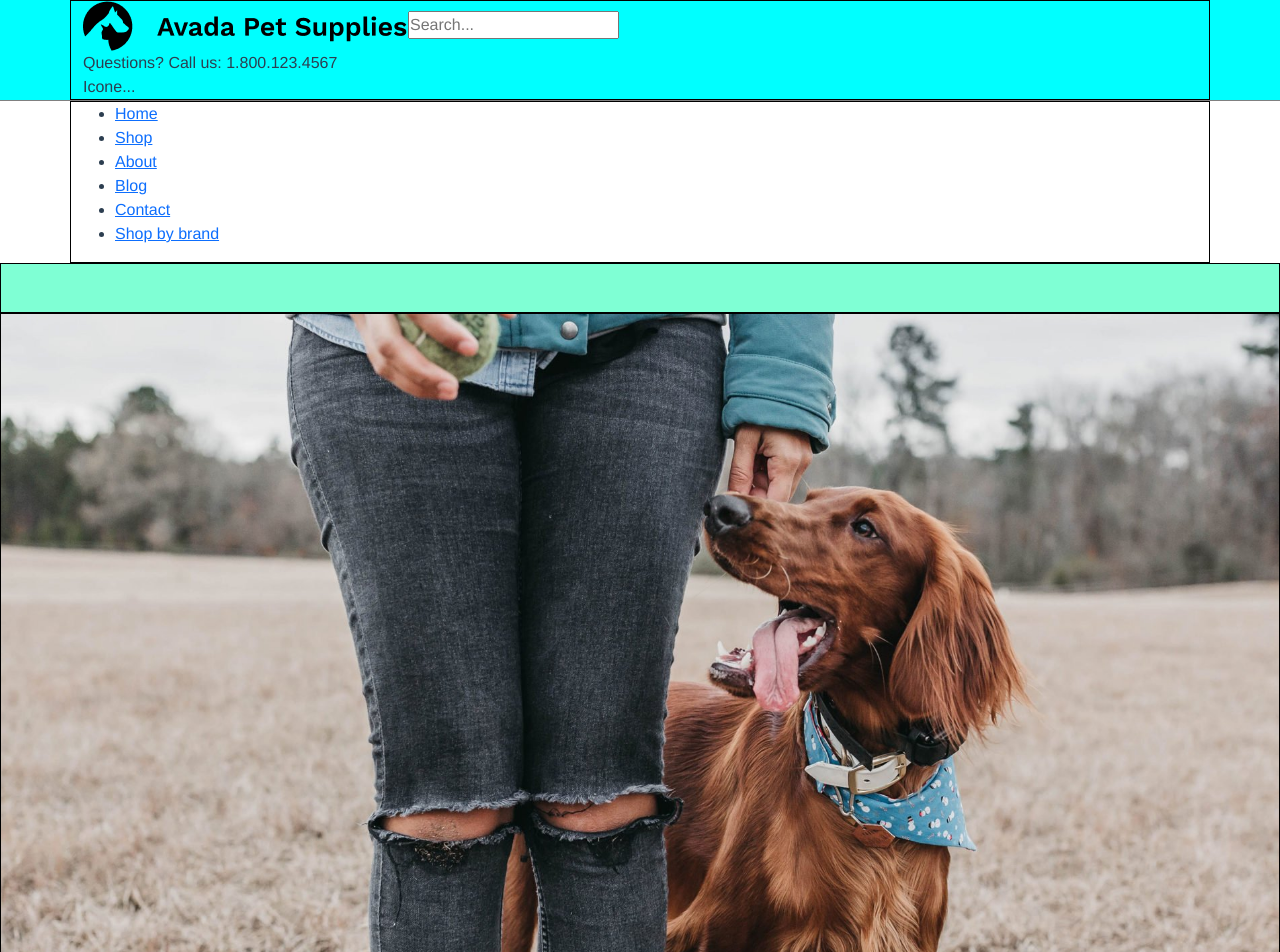
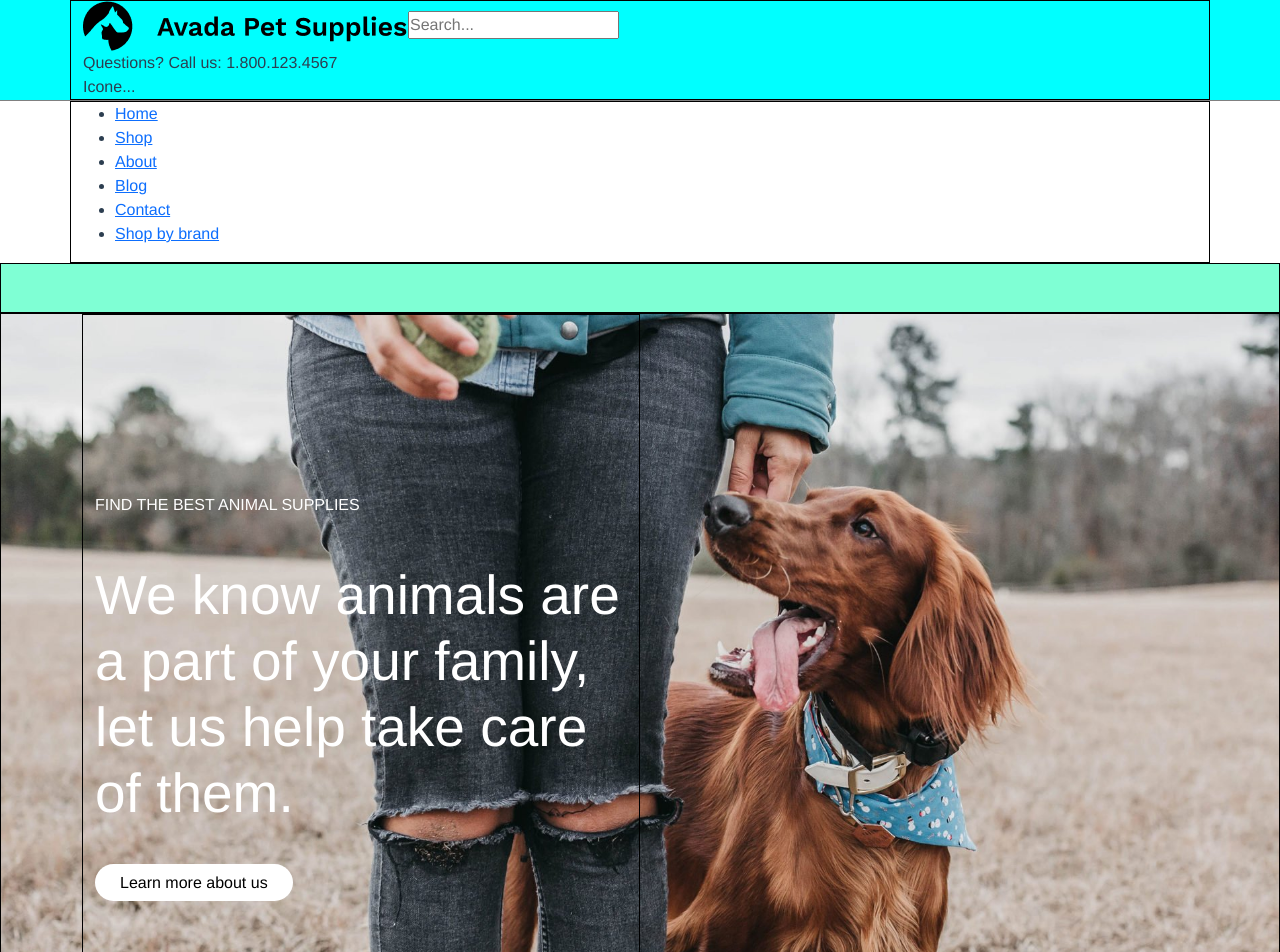
Before and after one commit to Vincedinardo21/proj-html-vuejs, a Vue app: page / in a window 1280 px wide. Shown: the top 952 px of the page. Built offline with nearby package versions, Linux system fonts and the light colour scheme; the HTML template or start-up script is replaced by a standard one.

Commit message:
Testo jumbotron

```diff
--- a/src/components/MyJumbotron.vue
+++ b/src/components/MyJumbotron.vue
@@ -3,7 +3,19 @@
         <div class="row">
             <div class="col-12 jumbo-up"></div>
             <!-- Image Background -->
-            <div class="col-12 jumbo-banner"></div>
+            <div class="col-12 jumbo-banner">
+                <div class="container">
+                    <div class="row">
+                        <div class="col-6 col-learn">
+                            <div>
+                                <span>FIND THE BEST ANIMAL SUPPLIES</span>
+                                <h2>We know animals are a part of your family, let us help take care of them.</h2>
+                                <div class="btn-learn"><a href="#">Learn more about us</a></div>
+                            </div>
+                        </div>
+                    </div>
+                </div>
+            </div>
             <div class="col-12"></div>
         </div>
     </div>
@@ -27,5 +39,34 @@ export default {
         background-repeat: no-repeat;
         background-size:cover;
         background-position: center;
+
+        .col-learn {
+            height: 760px;
+            display: flex;
+            align-items: center;
+
+            div {
+                color: white;
+
+                h2 {
+                    font-size: 55px;
+                    margin: 45px 0;
+                }
+            }
+        }
+        .btn-learn {
+            a {
+                background-color: white;
+                color: black;
+                text-decoration: none;
+                padding: 10px 25px;
+                border-radius: 40px;
+
+                &:hover {
+                    background-color: rgb(61, 111, 66);
+                    color: white;
+                }
+            }
+        }
     }
 </style>
```
